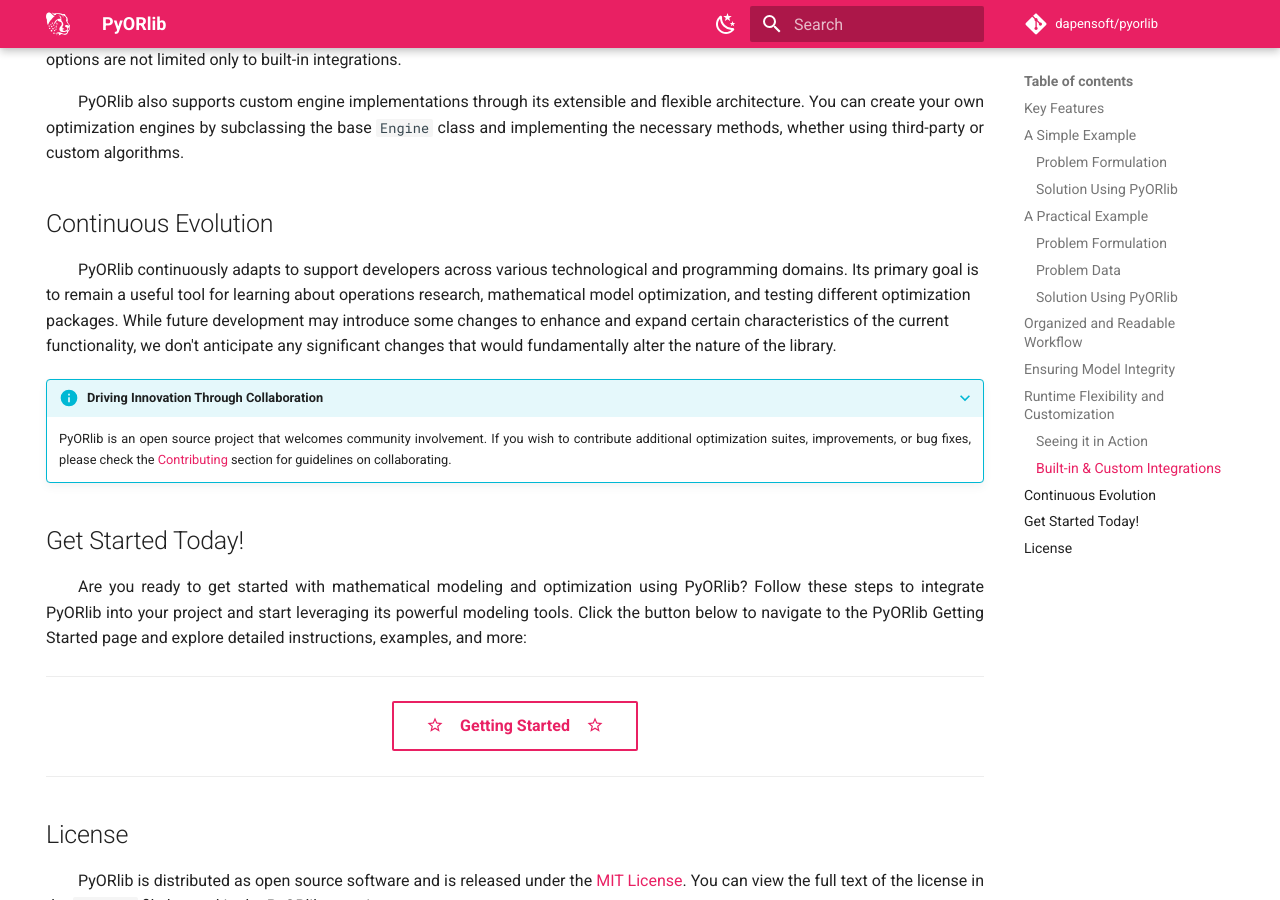
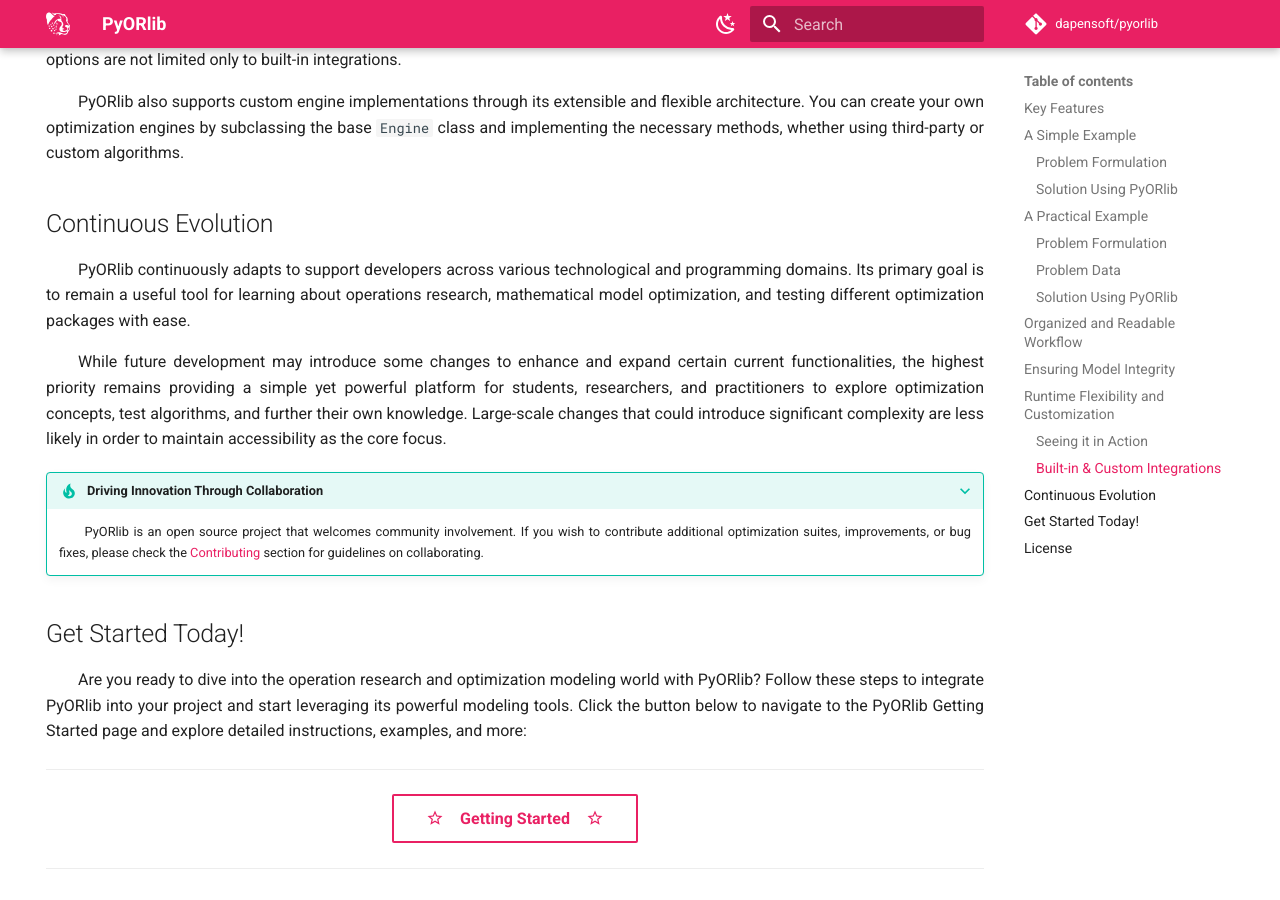
Before and after one commit to dapensoft/pyorlib, an MkDocs documentation site: the page built from docs/index.md, in a window 1280 px wide and 900 px high, scrolled down 10911 px. Built offline with MkDocs 1.6.1 and Material for MkDocs 9.7.7, drawn with Linux system fonts in a browser that asks for light colours; comment, search, counter and statistics services are not loaded.

Commit message:
Update the Continuous Evolution section in the documentation index

```diff
--- a/docs/index.md
+++ b/docs/index.md
@@ -657,17 +657,25 @@
 
 ## Continuous Evolution
 
-&emsp;&emsp;PyORlib continuously adapts to support developers across various technological and programming domains. Its
-primary goal is to remain a useful tool for learning about operations research, mathematical model optimization, and
-testing different optimization packages. While future development may introduce some changes to enhance and expand
-certain characteristics of the current functionality, we don't anticipate any significant changes that would
-fundamentally alter the nature of the library.
+<p style='text-align: justify;'>
+	&emsp;&emsp;PyORlib continuously adapts to support developers across various technological and programming domains.
+	Its primary goal is to remain a useful tool for learning about operations research, mathematical model optimization,
+	and testing different optimization packages with ease.
+</p>
 
-<details markdown="1" class="info" open>
+<p style='text-align: justify;'>
+	&emsp;&emsp;While future development may introduce some changes to enhance and expand certain current
+	functionalities, the highest priority remains providing a simple yet powerful platform for students, researchers,
+	and practitioners to explore optimization concepts, test algorithms, and further their own knowledge. Large-scale
+	changes that could introduce significant complexity are less likely in order to maintain accessibility as the core
+	focus.
+</p>
+
+<details markdown="1" class="tip" open>
 <summary>Driving Innovation Through Collaboration</summary>
 
 <p style='text-align: justify;'>
-    PyORlib is an open source project that welcomes community involvement. If you wish to contribute
+    &emsp;&emsp;PyORlib is an open source project that welcomes community involvement. If you wish to contribute
 	additional optimization suites, improvements, or bug fixes, please check the <a href="/pyorlib/contributing/">Contributing</a> section for guidelines on collaborating.
 </p>
 </details>
@@ -675,7 +683,7 @@
 ## Get Started Today!
 
 <p style='text-align: justify;' markdown>
-    &emsp;&emsp;Are you ready to get started with mathematical modeling and optimization using PyORlib? Follow these
+    &emsp;&emsp;Are you ready to dive into the operation research and optimization modeling world with PyORlib? Follow these
     steps to integrate PyORlib into your project and start leveraging its powerful modeling tools. Click the button
     below to navigate to the PyORlib Getting Started page and explore detailed instructions, examples, and more:
 </p>
```
